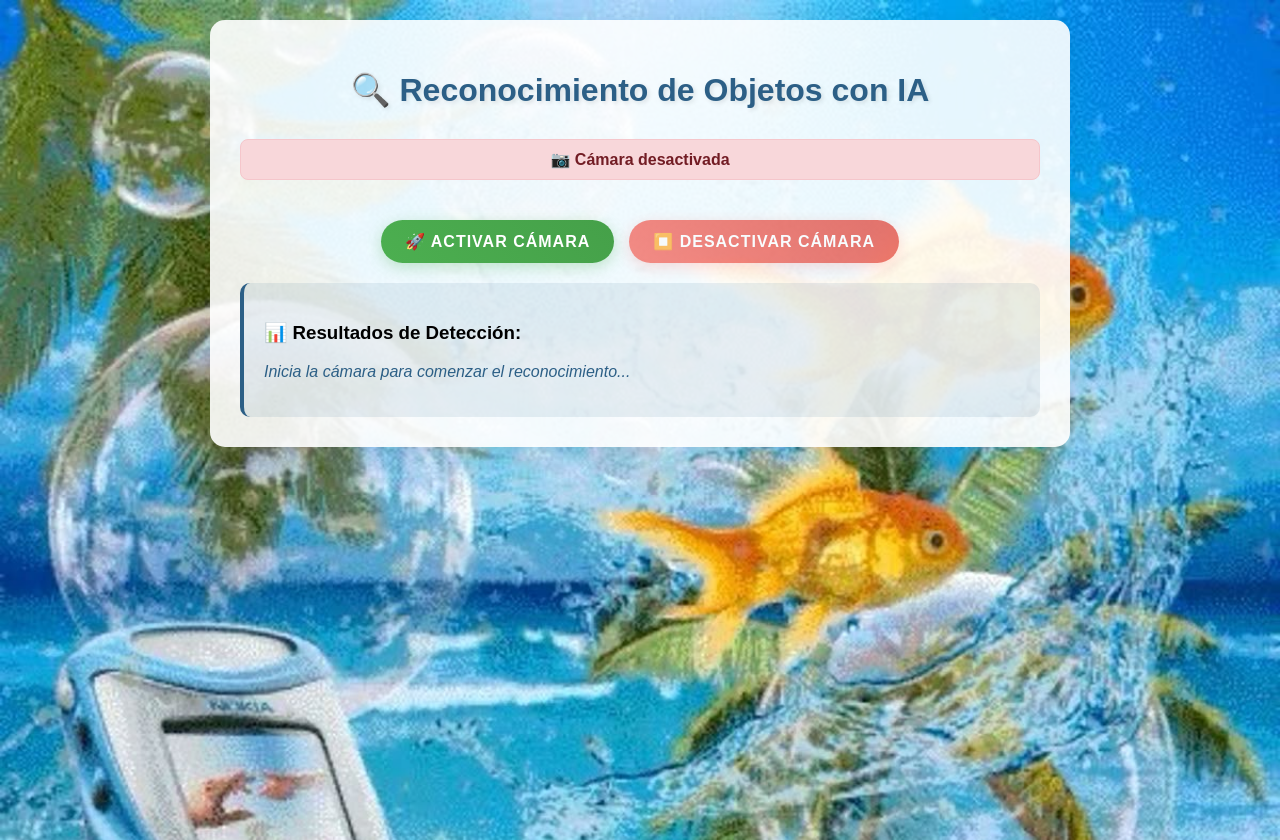
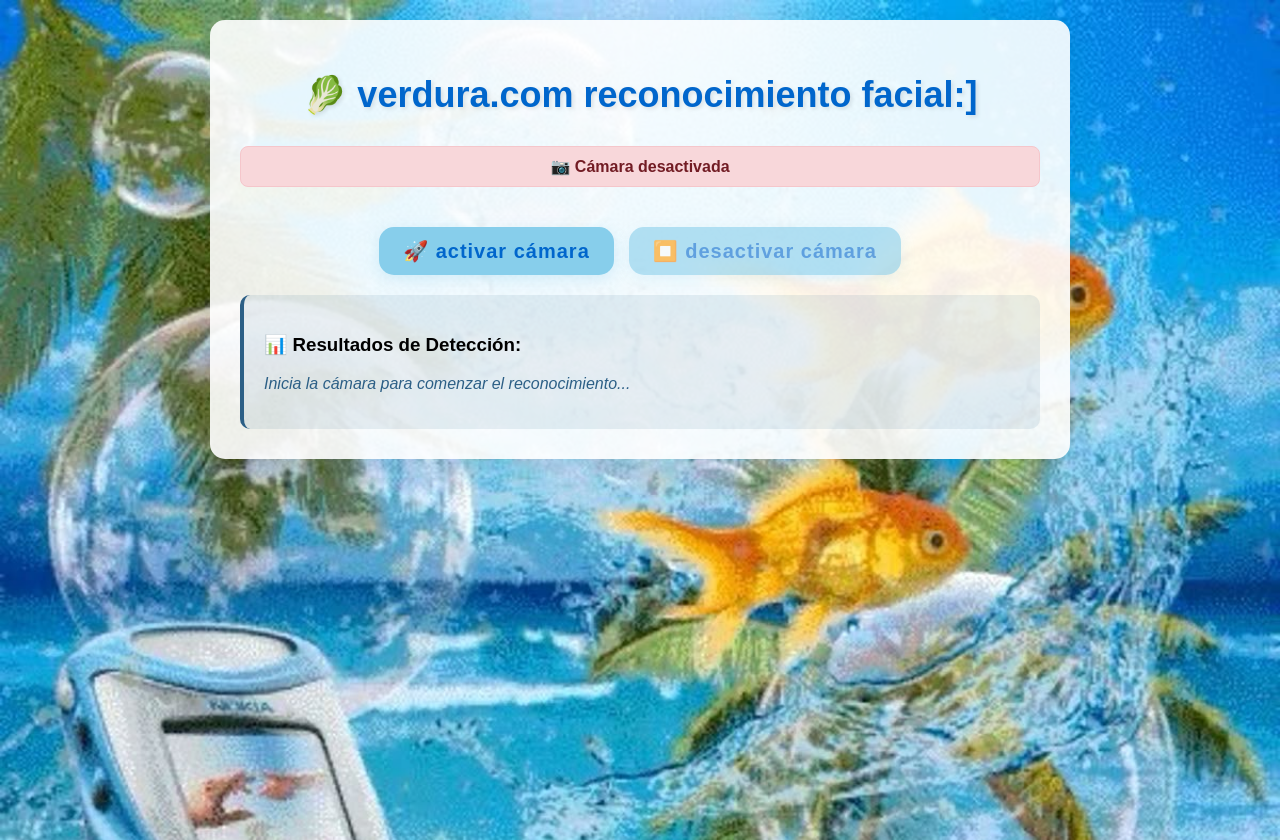
Before and after one commit to xatiz/proyecto-andres-bello, a website: page index.html in a window 1280 px wide. Drawn offline with Linux system fonts and the light colour scheme.

Commit message:
my verdurita.com

```diff
--- a/index.html
+++ b/index.html
@@ -27,9 +27,12 @@
         }
 
         h1 {
-            color: #2C5F86;
+            color: #0066CC;
             margin-bottom: 30px;
             text-shadow: 2px 2px 4px rgba(0, 0, 0, 0.1);
+            font-family: Arial, sans-serif;
+            text-transform: lowercase;
+            font-size: 36px;
         }
 
         #webcam-container {
@@ -54,36 +57,28 @@
 
         button {
             padding: 12px 24px;
-            font-size: 16px;
+            font-size: 20px;
             border: none;
-            border-radius: 25px;
+            border-radius: 15px;
             cursor: pointer;
             transition: all 0.3s ease;
             font-weight: bold;
-            text-transform: uppercase;
+            text-transform: lowercase;
             letter-spacing: 1px;
-        }
-
-        #startBtn {
-            background: linear-gradient(45deg, #4CAF50, #45a049);
-            color: white;
-            box-shadow: 0 4px 15px rgba(76, 175, 80, 0.3);
+            font-family: Arial, sans-serif;
+            background: #87CEEB;
+            color: #0066CC;
+            box-shadow: 0 4px 15px rgba(135, 206, 235, 0.3);
         }
 
         #startBtn:hover {
             transform: translateY(-2px);
-            box-shadow: 0 6px 20px rgba(76, 175, 80, 0.4);
-        }
-
-        #stopBtn {
-            background: linear-gradient(45deg, #f44336, #da190b);
-            color: white;
-            box-shadow: 0 4px 15px rgba(244, 67, 54, 0.3);
+            box-shadow: 0 6px 20px rgba(135, 206, 235, 0.4);
         }
 
         #stopBtn:hover {
             transform: translateY(-2px);
-            box-shadow: 0 6px 20px rgba(244, 67, 54, 0.4);
+            box-shadow: 0 6px 20px rgba(135, 206, 235, 0.4);
         }
 
         #stopBtn:disabled, #startBtn:disabled {
@@ -148,11 +143,12 @@
             color: #2C5F86;
             font-style: italic;
         }
+
     </style>
 </head>
 <body>
     <div class="container">
-        <h1>🔍 Reconocimiento de Objetos con IA</h1>
+        <h1>🥬 verdura.com reconocimiento facial:]</h1>
 
         <div class="status inactive" id="status">
             📷 Cámara desactivada
@@ -170,6 +166,7 @@
             <p class="loading">Inicia la cámara para comenzar el reconocimiento...</p>
         </div>
     </div>
+
 
     <script src="https://cdn.jsdelivr.net/npm/@tensorflow/tfjs@latest/dist/tf.min.js"></script>
     <script src="https://cdn.jsdelivr.net/npm/@teachablemachine/image@latest/dist/teachablemachine-image.min.js"></script>
```
